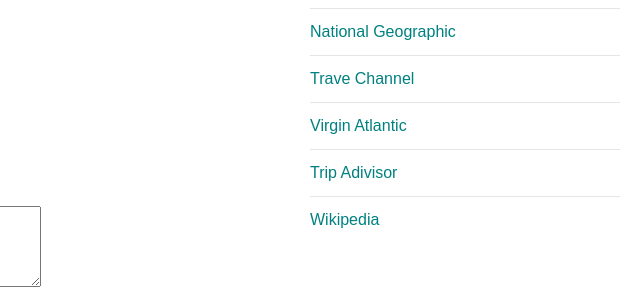
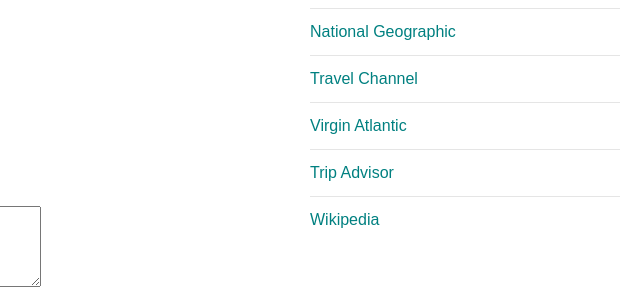
Before and after one commit to aisha21m-ITvarsity/Module-6-Assessment-1, a plain HTML site: page contact.html in a window 1280 px wide. Shown: the part 411-700 px from the top of the page, 640-1280 px from the left. Drawn offline with Linux system fonts and the light colour scheme.

Commit message:
spelling errors

```diff
--- a/contact.html
+++ b/contact.html
@@ -48,9 +48,9 @@
                 <ul class="styled">
                     <li><a href="http://www.compukids.me">CompuKids</a></li>
                     <li><a href="http://www.nationalgeographic.com/">National Geographic</a></li>
-                    <li><a href="http://www.travelchannel.com/">Trave Channel</a></li>
+                    <li><a href="http://www.travelchannel.com/">Travel Channel</a></li>
                     <li><a href="http://www.virgin-atlantic.com/us/en.html">Virgin Atlantic</a></li>
-                    <li><a href="http://www.tripadvisor.com">Trip Adivisor</a></li>
+                    <li><a href="http://www.tripadvisor.com">Trip Advisor</a></li>
                     <li><a href="https://en.wikipedia.org/wiki/Main_Page">Wikipedia</a></li>
                 </ul>
             </div>
```
Also changed, not shown: gallery.html (+2 -2 lines).
